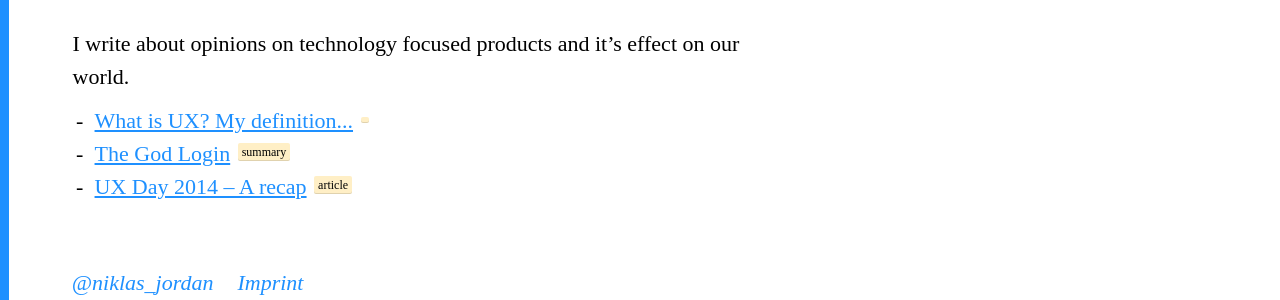
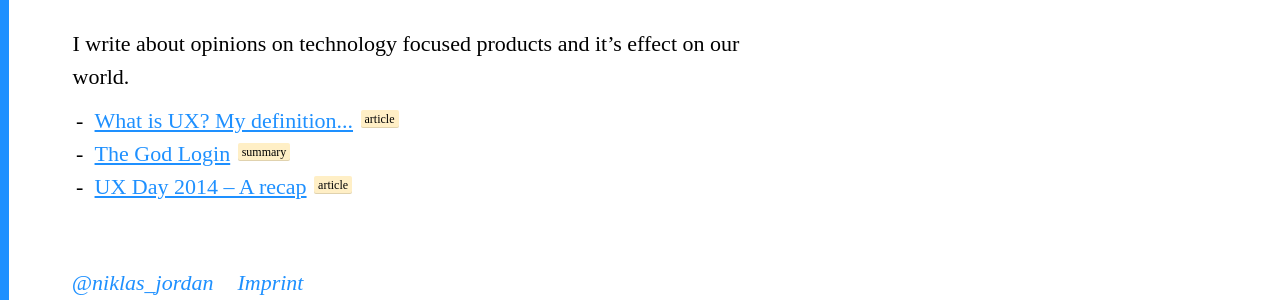
Before and after one commit to NiklasJordan/niklasjordan.com-ALT, a Jekyll site: the page built from writing.markdown, in a window 1280 px wide. Shown: the part 191-491 px from the top of the page. Built offline with Jekyll 4.4.1, drawn with Linux system fonts in a browser that asks for light colours; comment, search, counter and statistics services are not loaded.

Commit message:
Updated What Is Ux

```diff
--- a/_posts/2016-12-06-what-is-ux.markdown
+++ b/_posts/2016-12-06-what-is-ux.markdown
@@ -1,6 +1,8 @@
 ---
 title: What is UX? My definition...
 date: 2016-12-06 13:31:00 Z
+categories:
+- article
 ---
 
 If you ask a group of UX designers, “What is User Experience?” I guarantee they will all give you different answers. Here you will find a small [list of different UX definitions](http://www.allaboutux.org/ux-definitions). In fact, the overwhelming growth and popularity of the term UX means it has come to be different things for different people.
@@ -12,7 +14,7 @@ My understanding of UX equals to [DIN EN ISO 9241, 210](https://en.wikipedia.org
 
 Easier, this standard says:
 
-	"User experience encompasses all aspects of the end-user's interaction with the company, its services, and its products." – Don Norman & Jakob Nielsen, [Source](https://www.nngroup.com/articles/definition-user-experience/)
+> "User experience encompasses all aspects of the end-user's interaction with the company, its services, and its products." – Don Norman & Jakob Nielsen, [Source](https://www.nngroup.com/articles/definition-user-experience/)
 
 What can we do from this definition?
 - UX describe *all* aspects of interaction with a brand, organization, service, product, etc.
@@ -21,10 +23,7 @@ What can we do from this definition?
 ### What can interactions be?
 There are a lot of interactions a NGO can have. For example a little scenario:
 
-	Pete is looking for a patient association for chronic diseases in the United States. He needs someone who helps him to understand the doctors' letters, provides the right choices and if necessary legal counsel.
-	Pete uses Google to search and find a few pages that sounds interesting. He click on one of it and looking over the site, looking for the organizations mission, benefits of a membership and reviews about the organization.
-	There are a few open questions Pete have and he use the contact form to get answers from the organization. A nice person answer him all questions and help him to make a decision.
-	After all Pete make a decision and want to be a member of this patient association. However, he use the form on the website to get the membership.
+> Pete is looking for a patient association for chronic diseases in the United States. He needs someone who helps him to understand the doctors' letters, provides the right choices and if necessary legal counsel. Pete uses Google to search and find a few pages that sounds interesting. He click on one of it and looking over the site, looking for the organizations mission, benefits of a membership and reviews about the organization. There are a few open questions Pete have and he use the contact form to get answers from the organization. A nice person answer him all questions and help him to make a decision. After all Pete make a decision and want to be a member of this patient association. However, he use the form on the website to get the membership.
 
 This is a small and very simple scenario related on a "new membership" scenario for NGOs. There are 12 interactions in it. And these interactions you should be design to provide the best experience with your organization. In this case, better UX help you to get more memberships.
 
```
